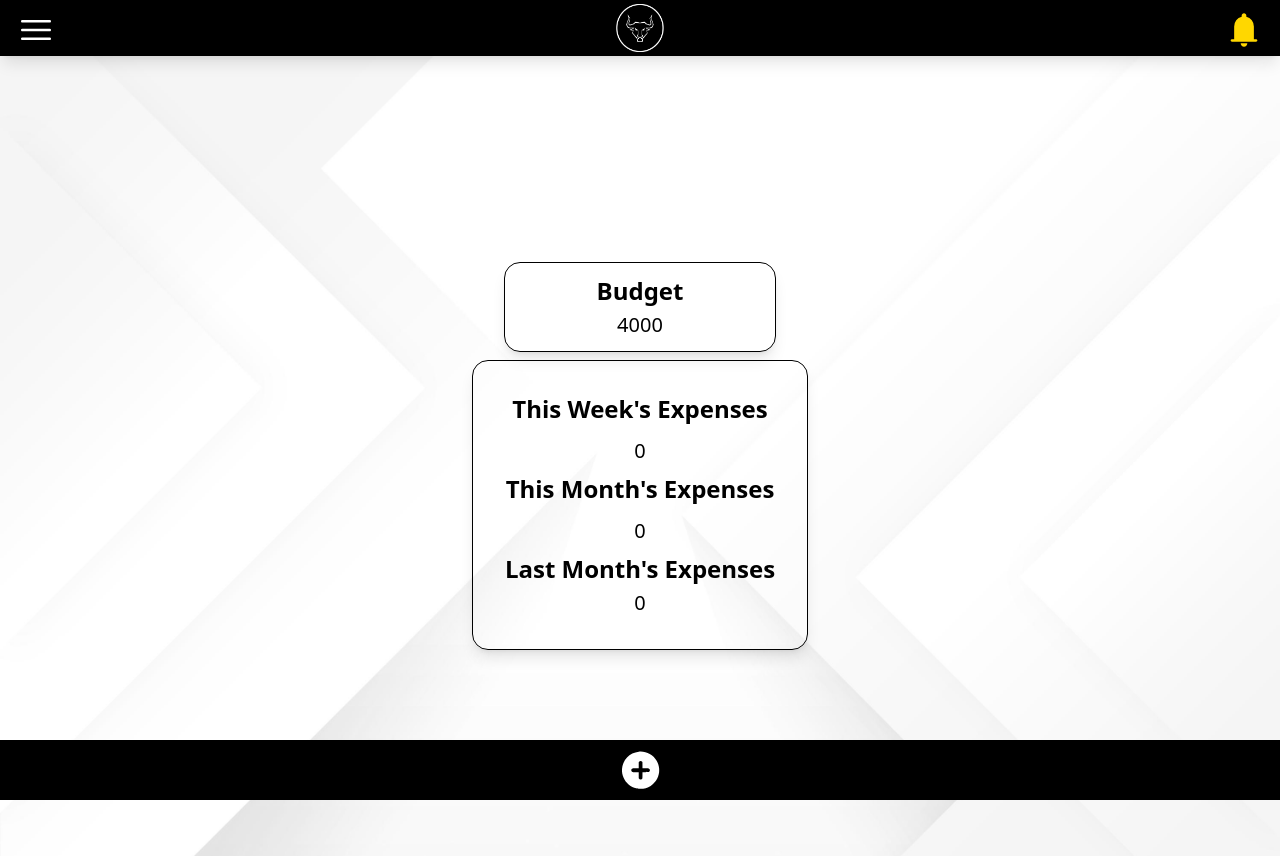
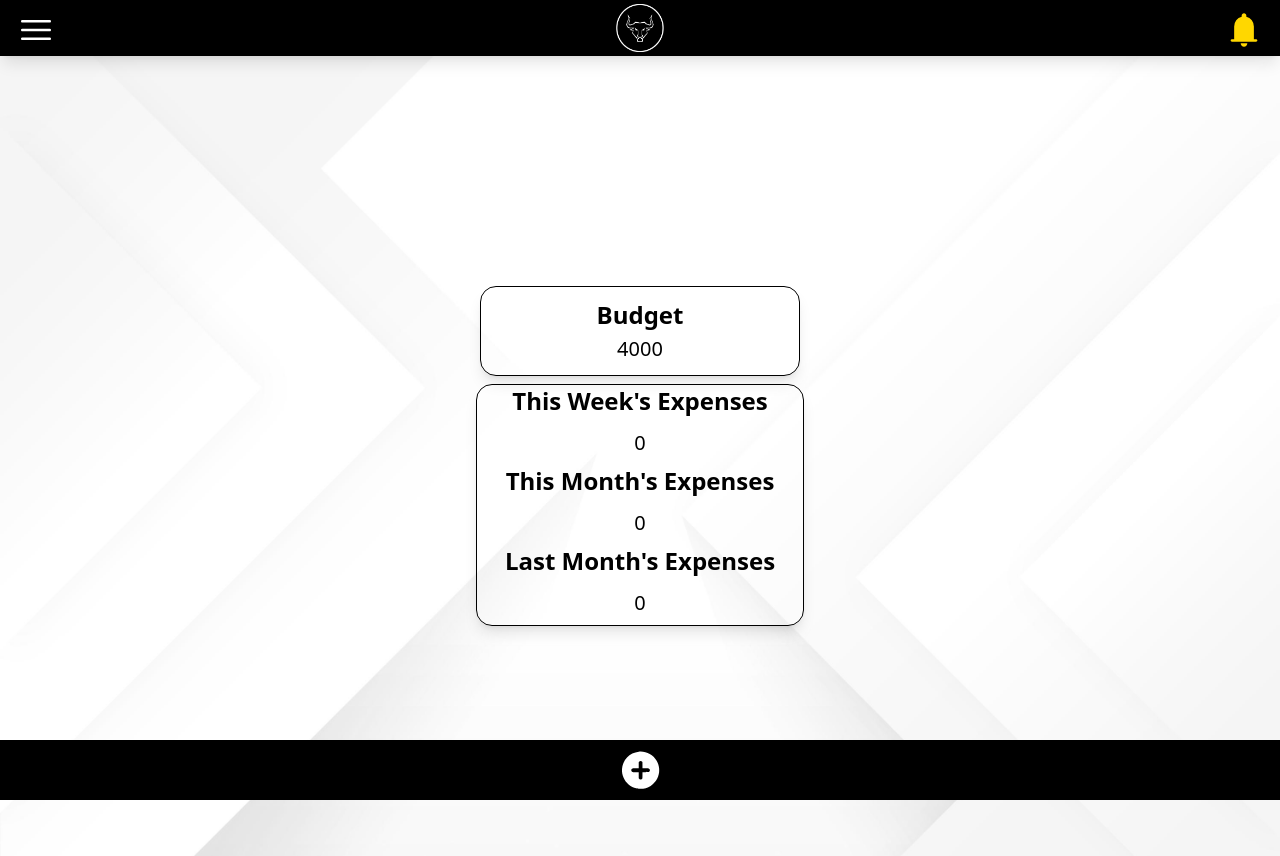
Before and after one commit to Hikaru2021/e-buddy, a Vue app: page /home in a window 1280 px wide. Built offline with nearby package versions, Linux system fonts and the light colour scheme; data requests are answered from the project's data file.

Commit message:
Resize Add expense container

```diff
--- a/src/views/AddExpenses.vue
+++ b/src/views/AddExpenses.vue
@@ -6,7 +6,7 @@
       <h2 class="text-5xl font-bold mt-4 text-center text-black">ADD EXPENSES</h2>
 
       <!-- Add Expenses Container -->
-      <div class="w-3/4 h-1/2 flex flex-col items-center bg-gray-200 p-10 rounded mt-10">
+      <div class="border border-black rounded-lg p-12 mt-20 w-2/5 bg-slate-100">
         <div class="w-2/3 flex flex-col mb-4">
           <h3 class="text-lg font-bold mb-2">Note</h3>
           <input class="w-full h-7 border-2 border-black rounded" type="text" required v-model="note" />
--- a/src/views/HomeView.vue
+++ b/src/views/HomeView.vue
@@ -73,19 +73,19 @@ export default {
     <div class="flex flex-col justify-center items-center h-screen bg-image">
       <!-- Budget -->
       <div @click="navigateTo('/budget')"
-        class="clickable-card text-center border border-black rounded-2xl p-3 mb-2 shadow-lg">
+        class="clickable-card text-center border border-black rounded-2xl p-3 pl-9 pr-9 mb-2 shadow-lg">
         <h2 class="text-2xl font-bold mb-1 pl-20 pr-20">Budget</h2>
         <p class="text-xl">{{ monthBudgetLeft }}</p>
       </div>
       <!-- Expenses -->
       <div @click="navigateTo('/expenses-view')"
-        class="clickable-card text-center border border-black rounded-2xl p-8 shadow-lg">
+        class="clickable-card text-center border border-black rounded-2xl pl-7 pr-7 shadow-lg">
         <h2 class="text-2xl font-bold mb-1">This Week's Expenses</h2>
         <p class="text-xl p-2">{{ thisWeeksExpenses }}</p>
         <h2 class="text-2xl font-bold mb-1">This Month's Expenses</h2>
         <p class="text-xl p-2">{{ thisMonthsExpenses }}</p>
         <h2 class="text-2xl font-bold mb-1">Last Month's Expenses</h2>
-        <p class="text-xl">{{ lastMonthsExpenses }}</p>
+        <p class="text-xl p-2">{{ lastMonthsExpenses }}</p>
       </div>
     </div>
 
```
